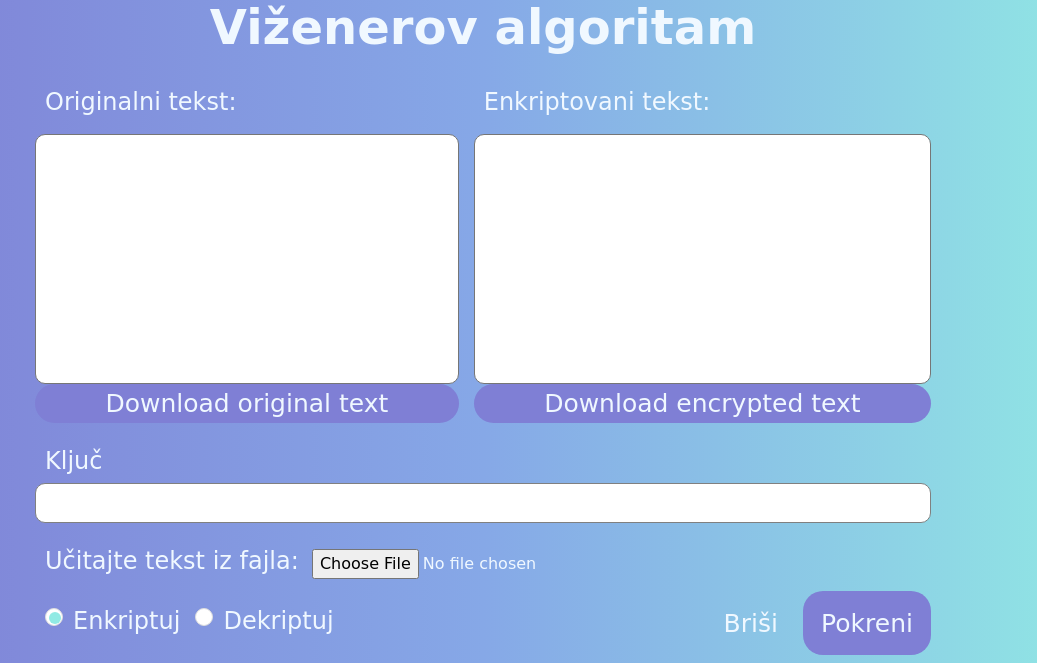
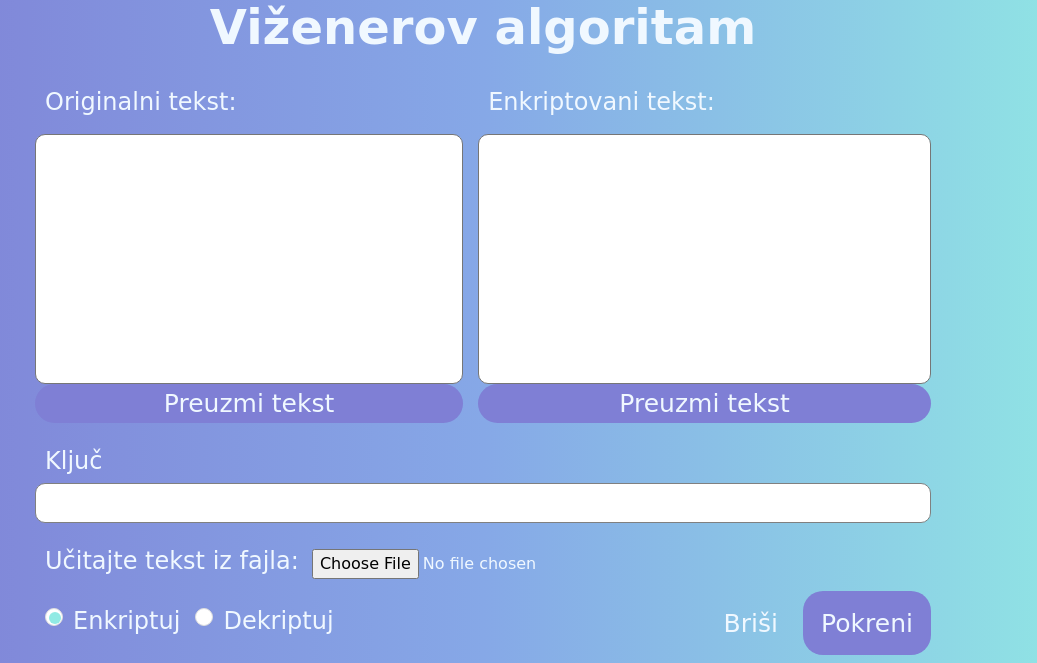
Before and after one commit to nnMan1/vizener-decrypt, a Flask app: page / in a window 1280 px wide. Shown: the part 41-704 px from the top of the page, without its empty margins (157-1194 px from the left). Run offline with Flask 2, Linux system fonts and the light colour scheme; some libraries are stand-ins or nearby versions; some web fonts are replaced.

Commit message:
changes string for download text

```diff
--- a/templates/index.html
+++ b/templates/index.html
@@ -18,12 +18,12 @@
         <div class="textarea-and-label">
             <label for="decrypted_text">Originalni tekst:</label>
             <textarea name="" id="decrypted_text"></textarea>
-            <button onclick="saveTextAsFile('decrypted_text')" class="downloadTextarea">Download original text</button>
+            <button onclick="saveTextAsFile('decrypted_text')" class="downloadTextarea">Preuzmi tekst</button>
         </div>
         <div class="textarea-and-label">
             <label for="encrypted_text">Enkriptovani tekst:</label>
             <textarea name="" id="encrypted_text"></textarea>
-            <button onclick="saveTextAsFile('encrypted_text')" class="downloadTextarea">Download encrypted text</button>
+            <button onclick="saveTextAsFile('encrypted_text')" class="downloadTextarea">Preuzmi tekst</button>
         </div>
     </div>
 
```
